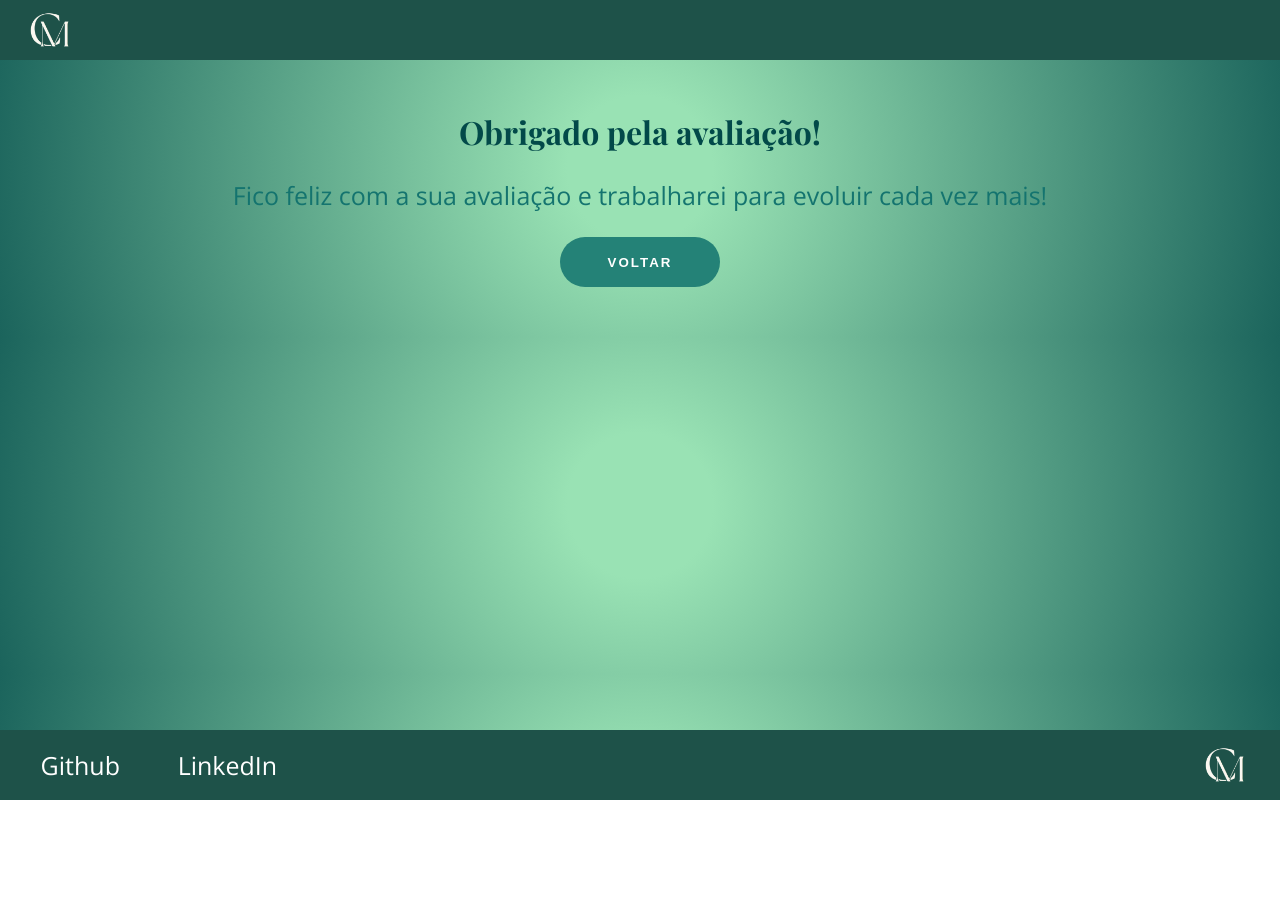
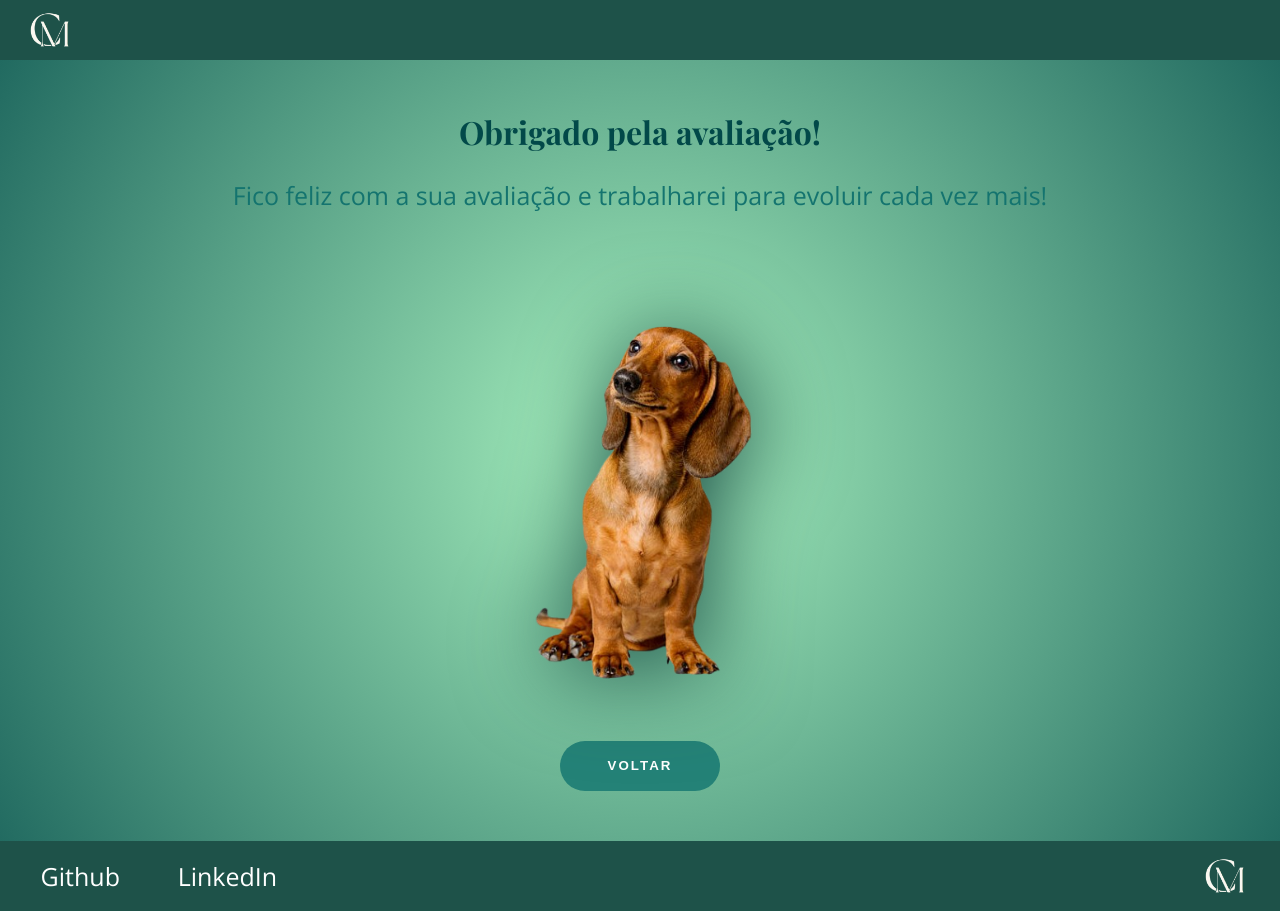
Before and after one commit to CaioMarinss/portfolio, a plain HTML site: page html/obrigado.html in a window 1280 px wide. Before the commit the page ends 800 px from the top, so only its background shows below. Drawn offline with nearby package versions, Linux system fonts and the light colour scheme; a web font is replaced by a local one.

Commit message:
css da pagina de agradecimento

```diff
--- a/css/obrigado.css
+++ b/css/obrigado.css
@@ -5,8 +5,15 @@ main{
     display: flex;
     flex-direction: column;
 }
-footer{
-    position: absolute;
-    bottom: 0;
-    width: 100vw;
+
+
+#salsicha{
+    max-width: 355px;
+    filter: drop-shadow(5px 5px 45px #1e5249);
 }
+
+@media (max-width: 600px){
+    #salsicha{
+        max-width: 255px;
+    }
+}
--- a/html/obrigado.html
+++ b/html/obrigado.html
@@ -17,6 +17,7 @@
     <main>
         <h2>Obrigado pela avaliação!</h2>
         <p>Fico feliz com a sua avaliação e trabalharei para evoluir cada vez mais!</p>
+        <img id="salsicha" src="../img/salsicha.png" alt="cachorro salsicha">
         <button><a href="../index.html">Voltar</a></button>
     </main>
     <footer>
```
Also changed, not shown: img/salsicha.png (added).
